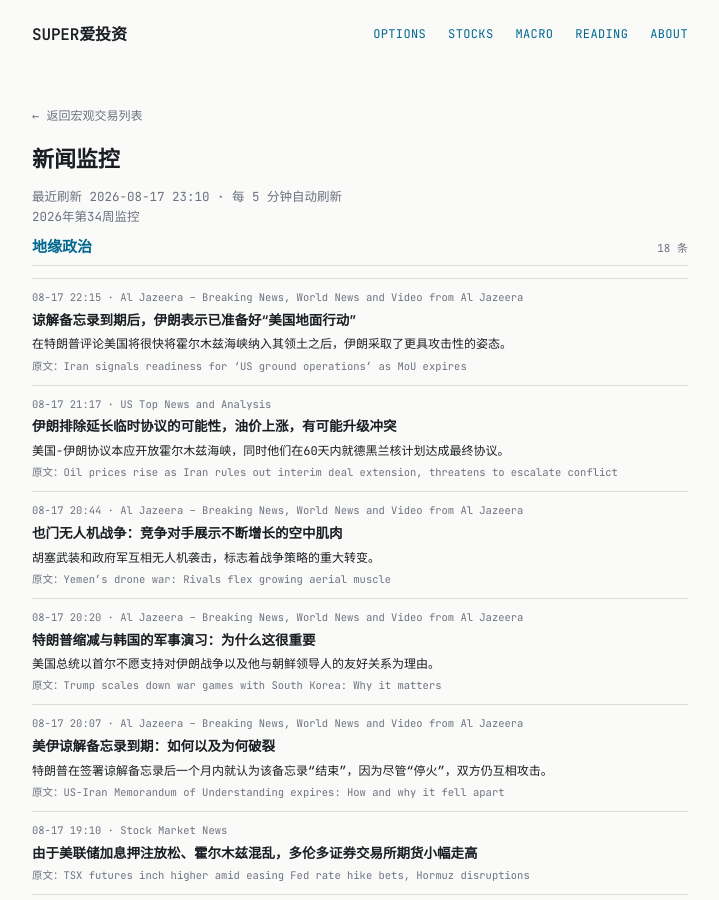
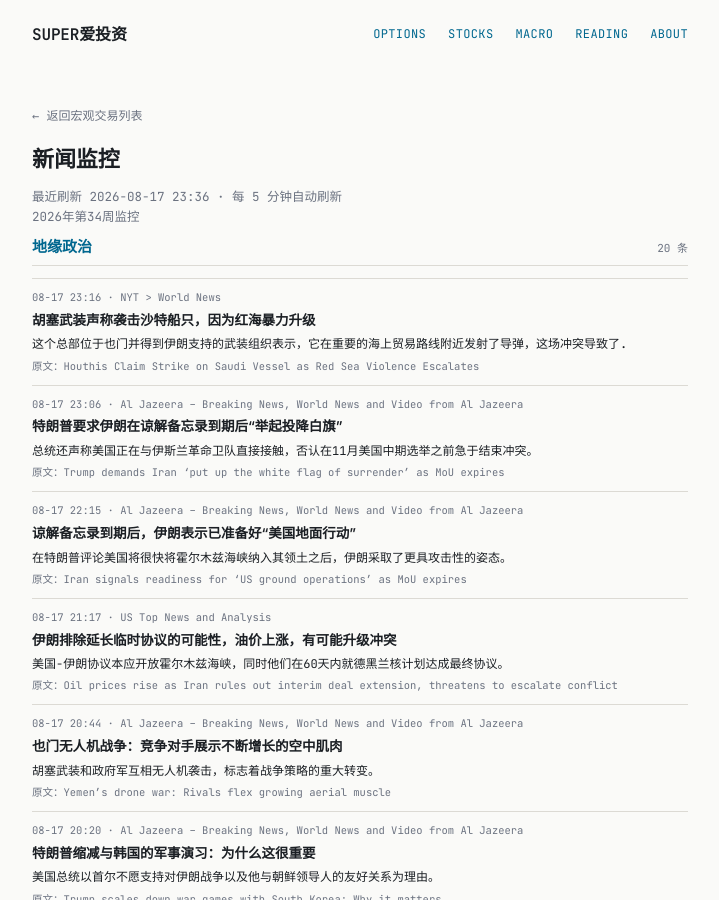
Before and after one commit to tang3super/tang3super.github.io, a Jekyll site: the page built from macro-trade/news-digest.md, in a window 1280 px wide and 900 px high. Shown: the whole window, without its empty margins (280-999 px from the left). Built offline with Jekyll 4.4.1, drawn with Linux system fonts in a browser that asks for light colours.

Commit message:
sync news-digest article

```diff
--- a/macro-trade/news-digest.md
+++ b/macro-trade/news-digest.md
@@ -5,11 +5,25 @@ title: 新闻监控
 date: '2026-08-17'
 summary: 2026年第34周监控
 week_label: 2026年第34周监控
-last_updated: 2026-08-17 23:10
+last_updated: 2026-08-17 23:36
 refresh_note: 每 5 分钟自动刷新
 topics:
 - name: 地缘政治
   items:
+  - title: Houthis Claim Strike on Saudi Vessel as Red Sea Violence Escalates
+    summary: The armed group, based in Yemen and backed by Iran, said it had launched missiles near the vital maritime trade route, in a conflict that sh…
+    link: https://www.nytimes.com/2026/08/17/world/middleeast/houthis-saudi-strike.html
+    source: NYT > World News
+    time: 08-17 23:16
+    title_zh: 胡塞武装声称袭击沙特船只，因为红海暴力升级
+    summary_zh: 这个总部位于也门并得到伊朗支持的武装组织表示，它在重要的海上贸易路线附近发射了导弹，这场冲突导致了.
+  - title: Trump demands Iran ‘put up the white flag of surrender’ as MoU expires
+    summary: President also claims US is in direct contact with IRGC, denies a rush to end conflict ahead of November's US midterms.
+    link: https://www.aljazeera.com/news/2026/8/17/trump-demands-iran-put-up-the-white-flag-of-surrender-as-mou-expires?traffic_source=rss
+    source: Al Jazeera – Breaking News, World News and Video from Al Jazeera
+    time: 08-17 23:06
+    title_zh: 特朗普要求伊朗在谅解备忘录到期后“举起投降白旗”
+    summary_zh: 总统还声称美国正在与伊斯兰革命卫队直接接触，否认在11月美国中期选举之前急于结束冲突。
   - title: Iran signals readiness for ‘US ground operations’ as MoU expires
     summary: Iran's more offensive posture follows Trump's comment that the US would soon make the Strait of Hormuz its territory.
     link: https://www.aljazeera.com/news/2026/8/17/iran-signals-readiness-for-us-ground-operations-as-mou-expires?traffic_source=rss
```
